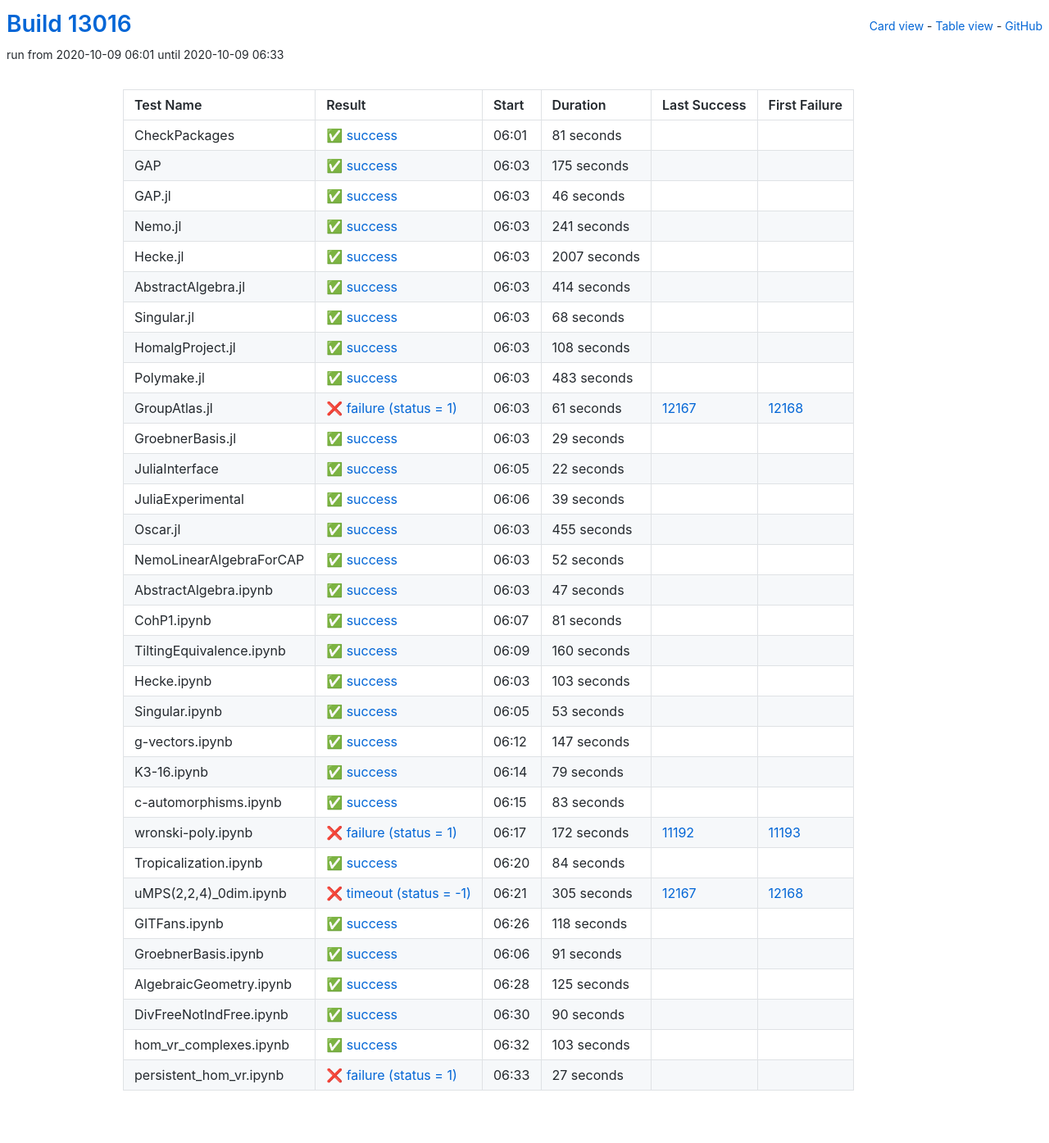
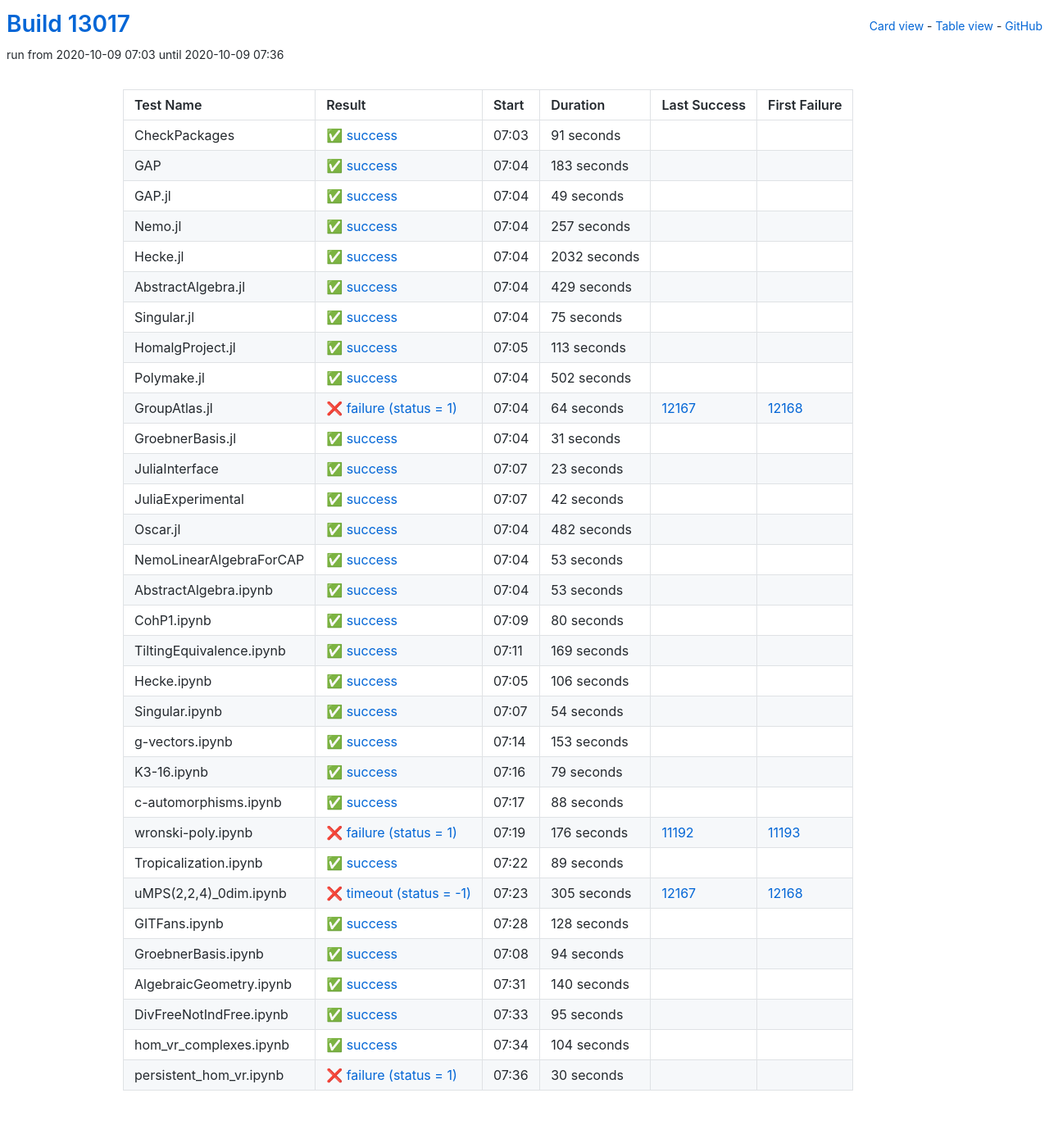
Before and after one commit to oscar-system/oscar-ci-status, a Jekyll site: the page built from table.html, in a window 1280 px wide. Shown: the whole page at 82% size. Built offline with Jekyll 4.4.1, drawn with Linux system fonts in a browser that asks for light colours.

Commit message:
Build #13017

```diff
--- a/_data/ci.yml
+++ b/_data/ci.yml
@@ -1,6 +1,6 @@
 ---
-build: 13016
-build_url: https://oscarci.mathematik.uni-kl.de/job/oscar/13016/
+build: 13017
+build_url: https://oscarci.mathematik.uni-kl.de/job/oscar/13017/
 job: oscar
 organization: oscar-system
 repo: oscar-ci-status
@@ -8,236 +8,176 @@
 tests:
 - name: CheckPackages
   id: checkpackages
-  log: https://oscarci.mathematik.uni-kl.de/job/oscar/13016/artifact/logs/build-13016/CheckPackages.log
-  start: 2020-10-09 06:01
+  log: https://oscarci.mathematik.uni-kl.de/job/oscar/13017/artifact/logs/build-13017/CheckPackages.log
+  start: 2020-10-09 07:03
   success: true
   exitcode: 0
   status: success
-  duration: 81
+  duration: 91
   last_success: false
   last_success_url:
   first_failure: false
   first_failure_url:
 - name: GAP
   id: gap
-  log: https://oscarci.mathematik.uni-kl.de/job/oscar/13016/artifact/logs/build-13016/GAP.log
-  start: 2020-10-09 06:03
+  log: https://oscarci.mathematik.uni-kl.de/job/oscar/13017/artifact/logs/build-13017/GAP.log
+  start: 2020-10-09 07:04
   success: true
   exitcode: 0
   status: success
-  duration: 175
+  duration: 183
   last_success: false
   last_success_url:
   first_failure: false
   first_failure_url:
 - name: GAP.jl
   id: gap-jl
-  log: https://oscarci.mathematik.uni-kl.de/job/oscar/13016/artifact/logs/build-13016/GAP.jl.log
-  start: 2020-10-09 06:03
+  log: https://oscarci.mathematik.uni-kl.de/job/oscar/13017/artifact/logs/build-13017/GAP.jl.log
+  start: 2020-10-09 07:04
   success: true
   exitcode: 0
   status: success
-  duration: 46
+  duration: 49
   last_success: false
   last_success_url:
   first_failure: false
   first_failure_url:
 - name: Nemo.jl
   id: nemo-jl
-  log: https://oscarci.mathematik.uni-kl.de/job/oscar/13016/artifact/logs/build-13016/Nemo.jl.log
-  start: 2020-10-09 06:03
+  log: https://oscarci.mathematik.uni-kl.de/job/oscar/13017/artifact/logs/build-13017/Nemo.jl.log
+  start: 2020-10-09 07:04
   success: true
   exitcode: 0
   status: success
-  duration: 241
+  duration: 257
   last_success: false
   last_success_url:
   first_failure: false
   first_failure_url:
 - name: Hecke.jl
   id: hecke-jl
-  log: https://oscarci.mathematik.uni-kl.de/job/oscar/13016/artifact/logs/build-13016/Hecke.jl.log
-  start: 2020-10-09 06:03
+  log: https://oscarci.mathematik.uni-kl.de/job/oscar/13017/artifact/logs/build-13017/Hecke.jl.log
+  start: 2020-10-09 07:04
   success: true
   exitcode: 0
   status: success
-  duration: 2007
+  duration: 2032
   last_success: false
   last_success_url:
   first_failure: false
   first_failure_url:
 - name: AbstractAlgebra.jl
   id: abstractalgebra-jl
-  log: https://oscarci.mathematik.uni-kl.de/job/oscar/13016/artifact/logs/build-13016/AbstractAlgebra.jl.log
-  start: 2020-10-09 06:03
+  log: https://oscarci.mathematik.uni-kl.de/job/oscar/13017/artifact/logs/build-13017/AbstractAlgebra.jl.log
+  start: 2020-10-09 07:04
   success: true
   exitcode: 0
   status: success
-  duration: 414
+  duration: 429
   last_success: false
   last_success_url:
   first_failure: false
   first_failure_url:
 - name: Singular.jl
   id: singular-jl
-  log: https://oscarci.mathematik.uni-kl.de/job/oscar/13016/artifact/logs/build-13016/Singular.jl.log
-  start: 2020-10-09 06:03
+  log: https://oscarci.mathematik.uni-kl.de/job/oscar/13017/artifact/logs/build-13017/Singular.jl.log
+  start: 2020-10-09 07:04
   success: true
   exitcode: 0
   status: success
-  duration: 68
+  duration: 75
   last_success: false
   last_success_url:
   first_failure: false
   first_failure_url:
 - name: HomalgProject.jl
   id: homalgproject-jl
-  log: https://oscarci.mathematik.uni-kl.de/job/oscar/13016/artifact/logs/build-13016/HomalgProject.jl.log
-  start: 2020-10-09 06:03
+  log: https://oscarci.mathematik.uni-kl.de/job/oscar/13017/artifact/logs/build-13017/HomalgProject.jl.log
+  start: 2020-10-09 07:05
   success: true
   exitcode: 0
   status: success
-  duration: 108
+  duration: 113
   last_success: false
   last_success_url:
   first_failure: false
   first_failure_url:
 - name: Polymake.jl
   id: polymake-jl
-  log: https://oscarci.mathematik.uni-kl.de/job/oscar/13016/artifact/logs/build-13016/Polymake.jl.log
-  start: 2020-10-09 06:03
+  log: https://oscarci.mathematik.uni-kl.de/job/oscar/13017/artifact/logs/build-13017/Polymake.jl.log
+  start: 2020-10-09 07:04
   success: true
   exitcode: 0
   status: success
-  duration: 483
+  duration: 502
   last_success: false
   last_success_url:
   first_failure: false
   first_failure_url:
 - name: GroupAtlas.jl
   id: groupatlas-jl
-  log: https://oscarci.mathematik.uni-kl.de/job/oscar/13016/artifact/logs/build-13016/GroupAtlas.jl.log
-  start: 2020-10-09 06:03
+  log: https://oscarci.mathematik.uni-kl.de/job/oscar/13017/artifact/logs/build-13017/GroupAtlas.jl.log
+  start: 2020-10-09 07:04
   success: false
   exitcode: 1
   status: failure
-  duration: 61
+  duration: 64
   last_success: 12167
   last_success_url: https://oscarci.mathematik.uni-kl.de/job/oscar/12167/
   first_failure: 12168
   first_failure_url: https://oscarci.mathematik.uni-kl.de/job/oscar/12168/
 - name: GroebnerBasis.jl
   id: groebnerbasis-jl
-  log: https://oscarci.mathematik.uni-kl.de/job/oscar/13016/artifact/logs/build-13016/GroebnerBasis.jl.log
-  start: 2020-10-09 06:03
+  log: https://oscarci.mathematik.uni-kl.de/job/oscar/13017/artifact/logs/build-13017/GroebnerBasis.jl.log
+  start: 2020-10-09 07:04
   success: true
   exitcode: 0
   status: success
-  duration: 29
+  duration: 31
   last_success: false
   last_success_url:
   first_failure: false
   first_failure_url:
 - name: JuliaInterface
   id: juliainterface
-  log: https://oscarci.mathematik.uni-kl.de/job/oscar/13016/artifact/logs/build-13016/JuliaInterface.log
-  start: 2020-10-09 06:05
+  log: https://oscarci.mathematik.uni-kl.de/job/oscar/13017/artifact/logs/build-13017/JuliaInterface.log
+  start: 2020-10-09 07:07
   success: true
   exitcode: 0
   status: success
-  duration: 22
+  duration: 23
   last_success: false
   last_success_url:
   first_failure: false
   first_failure_url:
 - name: JuliaExperimental
   id: juliaexperimental
-  log: https://oscarci.mathematik.uni-kl.de/job/oscar/13016/artifact/logs/build-13016/JuliaExperimental.log
-  start: 2020-10-09 06:06
+  log: https://oscarci.mathematik.uni-kl.de/job/oscar/13017/artifact/logs/build-13017/JuliaExperimental.log
+  start: 2020-10-09 07:07
   success: true
   exitcode: 0
   status: success
-  duration: 39
+  duration: 42
   last_success: false
   last_success_url:
   first_failure: false
   first_failure_url:
 - name: Oscar.jl
   id: oscar-jl
-  log: https://oscarci.mathematik.uni-kl.de/job/oscar/13016/artifact/logs/build-13016/Oscar.jl.log
-  start: 2020-10-09 06:03
+  log: https://oscarci.mathematik.uni-kl.de/job/oscar/13017/artifact/logs/build-13017/Oscar.jl.log
+  start: 2020-10-09 07:04
   success: true
   exitcode: 0
   status: success
-  duration: 455
+  duration: 482
   last_success: false
   last_success_url:
   first_failure: false
   first_failure_url:
 - name: NemoLinearAlgebraForCAP
   id: nemolinearalgebraforcap
-  log: https://oscarci.mathematik.uni-kl.de/job/oscar/13016/artifact/logs/build-13016/NemoLinearAlgebraForCAP.log
-  start: 2020-10-09 06:03
-  success: true
-  exitcode: 0
-  status: success
-  duration: 52
-  last_success: false
-  last_success_url:
-  first_failure: false
-  first_failure_url:
-- name: AbstractAlgebra.ipynb
-  id: abstractalgebra-ipynb
-  log: https://oscarci.mathematik.uni-kl.de/job/oscar/13016/artifact/logs/build-13016/AbstractAlgebra.ipynb.log
-  start: 2020-10-09 06:03
-  success: true
-  exitcode: 0
-  status: success
-  duration: 47
-  last_success: false
-  last_success_url:
-  first_failure: false
-  first_failure_url:
-- name: CohP1.ipynb
-  id: cohp1-ipynb
-  log: https://oscarci.mathematik.uni-kl.de/job/oscar/13016/artifact/logs/build-13016/CohP1.ipynb.log
-  start: 2020-10-09 06:07
-  success: true
-  exitcode: 0
-  status: success
-  duration: 81
-  last_success: false
-  last_success_url:
-  first_failure: false
-  first_failure_url:
-- name: TiltingEquivalence.ipynb
-  id: tiltingequivalence-ipynb
-  log: https://oscarci.mathematik.uni-kl.de/job/oscar/13016/artifact/logs/build-13016/TiltingEquivalence.ipynb.log
-  start: 2020-10-09 06:09
-  success: true
-  exitcode: 0
-  status: success
-  duration: 160
-  last_success: false
-  last_success_url:
-  first_failure: false
-  first_failure_url:
-- name: Hecke.ipynb
-  id: hecke-ipynb
-  log: https://oscarci.mathematik.uni-kl.de/job/oscar/13016/artifact/logs/build-13016/Hecke.ipynb.log
-  start: 2020-10-09 06:03
-  success: true
-  exitcode: 0
-  status: success
-  duration: 103
-  last_success: false
-  last_success_url:
-  first_failure: false
-  first_failure_url:
-- name: Singular.ipynb
-  id: singular-ipynb
-  log: https://oscarci.mathematik.uni-kl.de/job/oscar/13016/artifact/logs/build-13016/Singular.ipynb.log
-  start: 2020-10-09 06:05
+  log: https://oscarci.mathematik.uni-kl.de/job/oscar/13017/artifact/logs/build-13017/NemoLinearAlgebraForCAP.log
+  start: 2020-10-09 07:04
   success: true
   exitcode: 0
   status: success
@@ -246,22 +186,82 @@
   last_success_url:
   first_failure: false
   first_failure_url:
-- name: g-vectors.ipynb
-  id: g-vectors-ipynb
-  log: https://oscarci.mathematik.uni-kl.de/job/oscar/13016/artifact/logs/build-13016/g-vectors.ipynb.log
-  start: 2020-10-09 06:12
+- name: AbstractAlgebra.ipynb
+  id: abstractalgebra-ipynb
+  log: https://oscarci.mathematik.uni-kl.de/job/oscar/13017/artifact/logs/build-13017/AbstractAlgebra.ipynb.log
+  start: 2020-10-09 07:04
   success: true
   exitcode: 0
   status: success
-  duration: 147
+  duration: 53
+  last_success: false
+  last_success_url:
+  first_failure: false
+  first_failure_url:
+- name: CohP1.ipynb
+  id: cohp1-ipynb
+  log: https://oscarci.mathematik.uni-kl.de/job/oscar/13017/artifact/logs/build-13017/CohP1.ipynb.log
+  start: 2020-10-09 07:09
+  success: true
+  exitcode: 0
+  status: success
+  duration: 80
+  last_success: false
+  last_success_url:
+  first_failure: false
+  first_failure_url:
+- name: TiltingEquivalence.ipynb
+  id: tiltingequivalence-ipynb
+  log: https://oscarci.mathematik.uni-kl.de/job/oscar/13017/artifact/logs/build-13017/TiltingEquivalence.ipynb.log
+  start: 2020-10-09 07:11
+  success: true
+  exitcode: 0
+  status: success
+  duration: 169
+  last_success: false
+  last_success_url:
+  first_failure: false
+  first_failure_url:
+- name: Hecke.ipynb
+  id: hecke-ipynb
+  log: https://oscarci.mathematik.uni-kl.de/job/oscar/13017/artifact/logs/build-13017/Hecke.ipynb.log
+  start: 2020-10-09 07:05
+  success: true
+  exitcode: 0
+  status: success
+  duration: 106
+  last_success: false
+  last_success_url:
+  first_failure: false
+  first_failure_url:
+- name: Singular.ipynb
+  id: singular-ipynb
+  log: https://oscarci.mathematik.uni-kl.de/job/oscar/13017/artifact/logs/build-13017/Singular.ipynb.log
+  start: 2020-10-09 07:07
+  success: true
+  exitcode: 0
+  status: success
+  duration: 54
+  last_success: false
+  last_success_url:
+  first_failure: false
+  first_failure_url:
+- name: g-vectors.ipynb
+  id: g-vectors-ipynb
+  log: https://oscarci.mathematik.uni-kl.de/job/oscar/13017/artifact/logs/build-13017/g-vectors.ipynb.log
+  start: 2020-10-09 07:14
+  success: true
+  exitcode: 0
+  status: success
+  duration: 153
   last_success: false
   last_success_url:
   first_failure: false
   first_failure_url:
 - name: K3-16.ipynb
   id: k3-16-ipynb
-  log: https://oscarci.mathematik.uni-kl.de/job/oscar/13016/artifact/logs/build-13016/K3-16.ipynb.log
-  start: 2020-10-09 06:14
+  log: https://oscarci.mathematik.uni-kl.de/job/oscar/13017/artifact/logs/build-13017/K3-16.ipynb.log
+  start: 2020-10-09 07:16
   success: true
   exitcode: 0
   status: success
@@ -272,44 +272,44 @@
   first_failure_url:
 - name: c-automorphisms.ipynb
   id: c-automorphisms-ipynb
-  log: https://oscarci.mathematik.uni-kl.de/job/oscar/13016/artifact/logs/build-13016/c-automorphisms.ipynb.log
-  start: 2020-10-09 06:15
+  log: https://oscarci.mathematik.uni-kl.de/job/oscar/13017/artifact/logs/build-13017/c-automorphisms.ipynb.log
+  start: 2020-10-09 07:17
   success: true
   exitcode: 0
   status: success
-  duration: 83
+  duration: 88
   last_success: false
   last_success_url:
   first_failure: false
   first_failure_url:
 - name: wronski-poly.ipynb
   id: wronski-poly-ipynb
-  log: https://oscarci.mathematik.uni-kl.de/job/oscar/13016/artifact/logs/build-13016/wronski-poly.ipynb.log
-  start: 2020-10-09 06:17
+  log: https://oscarci.mathematik.uni-kl.de/job/oscar/13017/artifact/logs/build-13017/wronski-poly.ipynb.log
+  start: 2020-10-09 07:19
   success: false
   exitcode: 1
   status: failure
-  duration: 172
+  duration: 176
   last_success: 11192
   last_success_url: https://oscarci.mathematik.uni-kl.de/job/oscar/11192/
   first_failure: 11193
   first_failure_url: https://oscarci.mathematik.uni-kl.de/job/oscar/11193/
 - name: Tropicalization.ipynb
   id: tropicalization-ipynb
-  log: https://oscarci.mathematik.uni-kl.de/job/oscar/13016/artifact/logs/build-13016/Tropicalization.ipynb.log
-  start: 2020-10-09 06:20
+  log: https://oscarci.mathematik.uni-kl.de/job/oscar/13017/artifact/logs/build-13017/Tropicalization.ipynb.log
+  start: 2020-10-09 07:22
   success: true
   exitcode: 0
   status: success
-  duration: 84
+  duration: 89
   last_success: false
   last_success_url:
   first_failure: false
   first_failure_url:
 - name: uMPS(2,2,4)_0dim.ipynb
   id: umps-2-2-4-0dim-ipynb
-  log: https://oscarci.mathematik.uni-kl.de/job/oscar/13016/artifact/logs/build-13016/uMPS-2-2-4-_0dim.ipynb.log
-  start: 2020-10-09 06:21
+  log: https://oscarci.mathematik.uni-kl.de/job/oscar/13017/artifact/logs/build-13017/uMPS-2-2-4-_0dim.ipynb.log
+  start: 2020-10-09 07:23
   success: false
   exitcode: -1
   status: timeout
@@ -320,72 +320,72 @@
   first_failure_url: https://oscarci.mathematik.uni-kl.de/job/oscar/12168/
 - name: GITFans.ipynb
   id: gitfans-ipynb
-  log: https://oscarci.mathematik.uni-kl.de/job/oscar/13016/artifact/logs/build-13016/GITFans.ipynb.log
-  start: 2020-10-09 06:26
+  log: https://oscarci.mathematik.uni-kl.de/job/oscar/13017/artifact/logs/build-13017/GITFans.ipynb.log
+  start: 2020-10-09 07:28
   success: true
   exitcode: 0
   status: success
-  duration: 118
+  duration: 128
   last_success: false
   last_success_url:
   first_failure: false
   first_failure_url:
 - name: GroebnerBasis.ipynb
   id: groebnerbasis-ipynb
-  log: https://oscarci.mathematik.uni-kl.de/job/oscar/13016/artifact/logs/build-13016/GroebnerBasis.ipynb.log
-  start: 2020-10-09 06:06
+  log: https://oscarci.mathematik.uni-kl.de/job/oscar/13017/artifact/logs/build-13017/GroebnerBasis.ipynb.log
+  start: 2020-10-09 07:08
   success: true
   exitcode: 0
   status: success
-  duration: 91
+  duration: 94
   last_success: false
   last_success_url:
   first_failure: false
   first_failure_url:
 - name: AlgebraicGeometry.ipynb
   id: algebraicgeometry-ipynb
-  log: https://oscarci.mathematik.uni-kl.de/job/oscar/13016/artifact/logs/build-13016/AlgebraicGeometry.ipynb.log
-  start: 2020-10-09 06:28
+  log: https://oscarci.mathematik.uni-kl.de/job/oscar/13017/artifact/logs/build-13017/AlgebraicGeometry.ipynb.log
+  start: 2020-10-09 07:31
   success: true
   exitcode: 0
   status: success
-  duration: 125
+  duration: 140
   last_success: false
   last_success_url:
   first_failure: false
   first_failure_url:
 - name: DivFreeNotIndFree.ipynb
   id: divfreenotindfree-ipynb
-  log: https://oscarci.mathematik.uni-kl.de/job/oscar/13016/artifact/logs/build-13016/DivFreeNotIndFree.ipynb.log
-  start: 2020-10-09 06:30
+  log: https://oscarci.mathematik.uni-kl.de/job/oscar/13017/artifact/logs/build-13017/DivFreeNotIndFree.ipynb.log
+  start: 2020-10-09 07:33
   success: true
   exitcode: 0
   status: success
-  duration: 90
+  duration: 95
   last_success: false
   last_success_url:
   first_failure: false
   first_failure_url:
 - name: hom_vr_complexes.ipynb
   id: hom-vr-complexes-ipynb
-  log: https://oscarci.mathematik.uni-kl.de/job/oscar/13016/artifact/logs/build-13016/hom_vr_complexes.ipynb.log
-  start: 2020-10-09 06:32
+  log: https://oscarci.mathematik.uni-kl.de/job/oscar/13017/artifact/logs/build-13017/hom_vr_complexes.ipynb.log
+  start: 2020-10-09 07:34
   success: true
   exitcode: 0
   status: success
-  duration: 103
+  duration: 104
   last_success: false
   last_success_url:
   first_failure: false
   first_failure_url:
 - name: persistent_hom_vr.ipynb
   id: persistent-hom-vr-ipynb
-  log: https://oscarci.mathematik.uni-kl.de/job/oscar/13016/artifact/logs/build-13016/persistent_hom_vr.ipynb.log
-  start: 2020-10-09 06:33
+  log: https://oscarci.mathematik.uni-kl.de/job/oscar/13017/artifact/logs/build-13017/persistent_hom_vr.ipynb.log
+  start: 2020-10-09 07:36
   success: false
   exitcode: 1
   status: failure
-  duration: 27
+  duration: 30
   last_success: false
   last_success_url:
   first_failure: false
```
Also changed, not shown: README.md.
